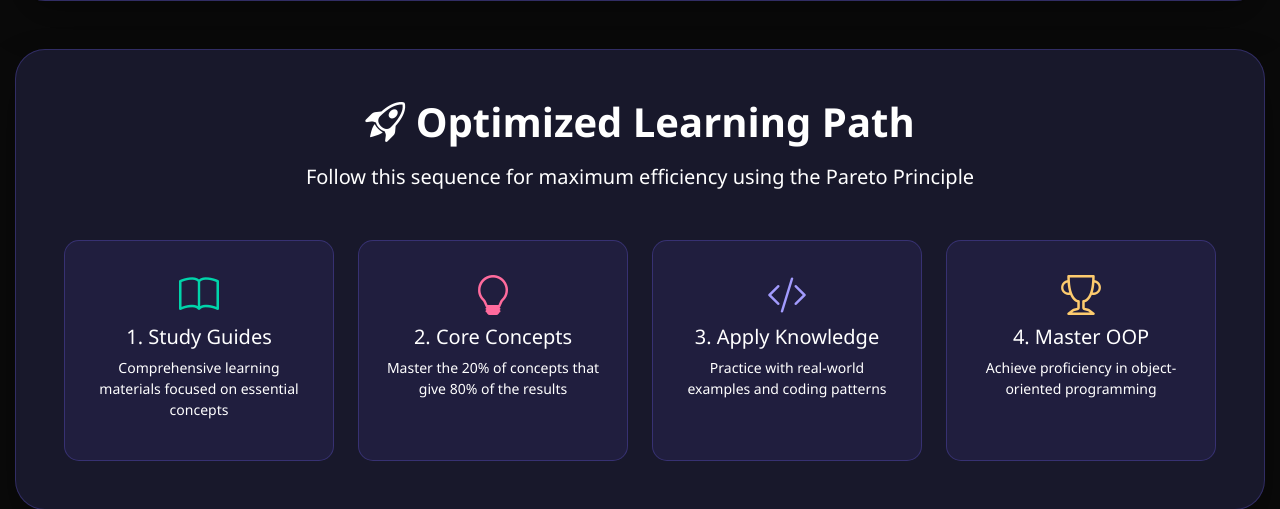
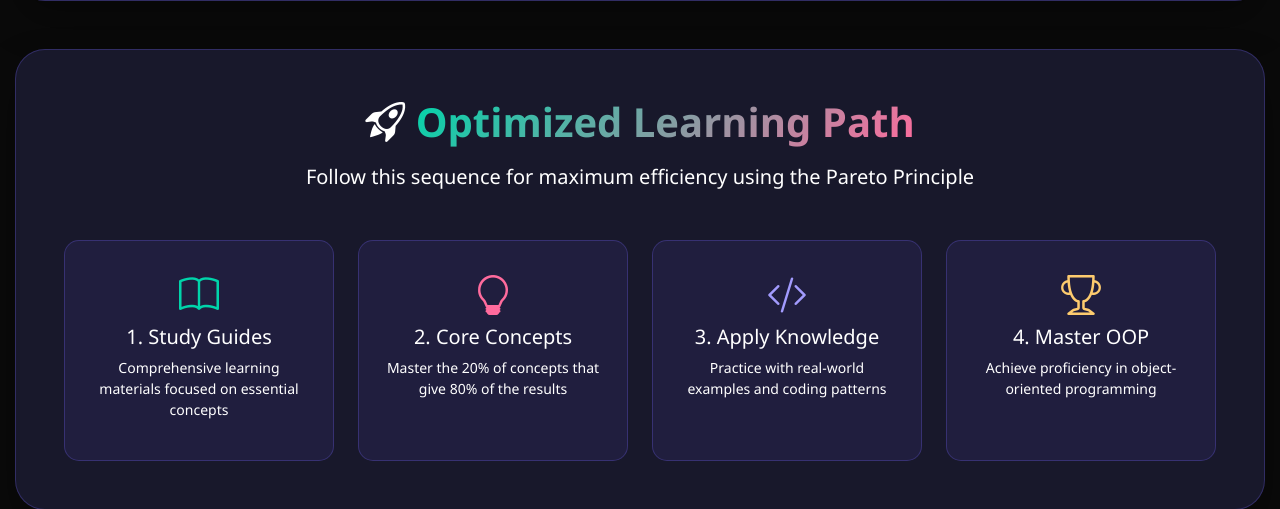
Before and after one commit to johnmikx/oop_cmpe103_learning_platform, a Flask app: page / in a window 1280 px wide. Shown: the part 1876-2385 px from the top of the page. Run offline with Flask 3, Linux system fonts and the light colour scheme.

Commit message:
style: gradient text for learning path title

```diff
--- a/templates/index.html
+++ b/templates/index.html
@@ -403,7 +403,8 @@
         <section class="learning-path">
             <div class="text-center mb-5">
                 <h2 class="display-6 fw-bold mb-3">
-                    <i class="bi bi-rocket-takeoff"></i> Optimized Learning Path
+                    <i class="bi bi-rocket-takeoff"></i>
+                    <span class="gradient-text">Optimized Learning Path</span>
                 </h2>
                 <p class="lead">Follow this sequence for maximum efficiency using the Pareto Principle</p>
             </div>
```
